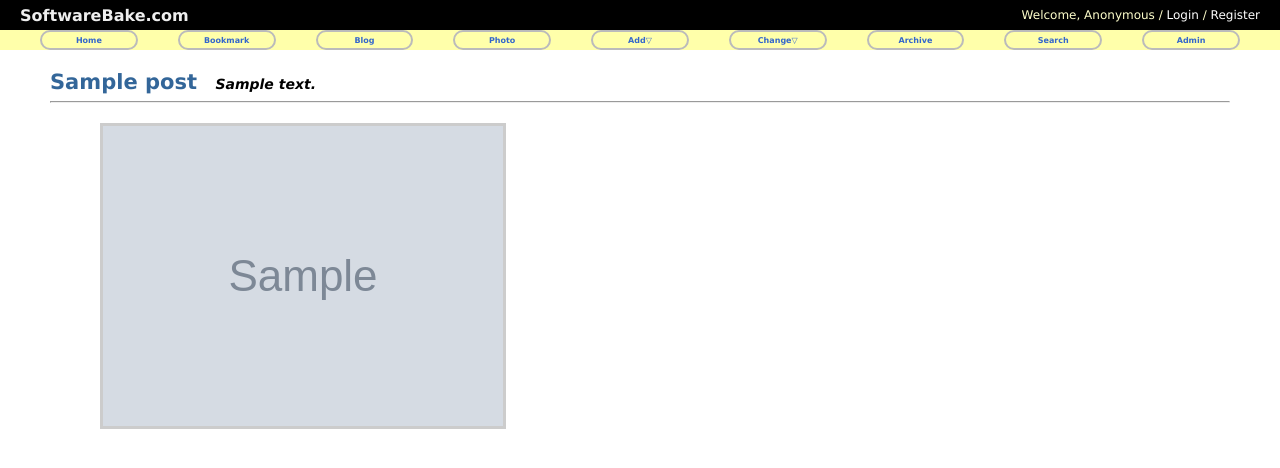
After one commit to Appbakehouse/Django-Appbakehouse-homepage, a Django app: template SoftwareBake/photo/templates/photo/album_list.html in a window 1280 px wide. The commit adds this page. Shown: the top 468 px of the page. Run offline with Django 3.2, Linux system fonts and the light colour scheme; the template is opened without the code that fills it: most values are stand-ins (such as "Sample title", 1, 10 or a date in 2020); grey boxes marked "Sample" are stand-in pictures.

Commit message:
add photo app link to base.html add templeates for new views test photo upload resove issue below - save raise IOError("cannot write mode %p as JPEG" % im.mode)

```diff
--- a/SoftwareBake/SoftwareBake/templates/base.html
+++ b/SoftwareBake/SoftwareBake/templates/base.html
@@ -32,7 +32,7 @@
     <li><a href="{% url 'home' %}">Home</a></li>
     <li><a href="{% url 'bookmark:index' %}">Bookmark</a></li>
     <li><a href="{% url 'blog:index' %}">Blog</a></li>
-    <li><a href="#">Photo</a></li>
+    <li><a href="{% url 'photo:index' %}">Photo</a></li>
 
     <li><a href="#">Add&bigtriangledown;</a>
         <ul>
--- /dev/null
+++ b/SoftwareBake/photo/static/photo/photo.css
@@ -0,0 +1,54 @@
+/* album_list.html */
+div.album-list {
+    margin: 20px 50px;
+}
+
+div.album-list-photo {
+    float: left;
+    width: 150px;
+    height: 180px;
+}
+
+/* album_detail.html */
+div.album-detail {
+    margin: 30px 10px;
+}
+
+div.album-detail-photo {
+    float: left;
+    width: 220px;
+    height: 220px;
+}
+
+div.album-detail-photo > li {
+    font-size: 10px;
+    font-weight: bold;
+    font-style: italic;
+}
+
+/* photo_detail.html */
+table.photo-detail {
+    margin: 30px 50px 0 50px;
+    border: 1px solid #ccc;
+}
+
+table.photo-detail td {
+    width: 50%;
+}
+
+table.photo-detail ul li {
+    font-weight: bold;
+}
+
+table.photo-detail ul p {
+    font-style: italic;
+}
+
+/* common */
+img.thumbnail {
+    border:3px solid #ccc;
+}
+
+div.clear_float {
+    clear: both;
+}
--- /dev/null
+++ b/SoftwareBake/photo/templates/photo/album_list.html
@@ -0,0 +1,33 @@
+{% extends "base.html" %}
+
+{% block title %}album_list.html{% endblock %}
+
+{% load staticfiles %}
+{% block extrastyle %}{% static "photo/photo.css" %}{% endblock %}
+
+{% block content %}
+<div id="content">
+
+    {% for item in object_list %}
+
+    <div class="clear_float">
+        <h2 style="display:inline"><a href="{% url 'photo:album_detail' item.id %}">{{ item.name }}</a></h2>
+        &emsp;<b><i>{{ item.description }}</i></b>
+    </div>
+
+    <hr/>
+
+    <div class="album-list">
+        {% for photo in item.photo_set.all|slice:":5" %}
+        <div class="album-list-photo">
+            <a href="{{ photo.get_absolute_url }}">
+            <img class="thumbnail" src="{{ photo.image.thumb_url }}" />
+            </a>
+        </div>
+        {% endfor %}
+    </div>
+
+    {% endfor %}
+
+</div>
+{% endblock %}
```
Also changed, not shown: SoftwareBake/photo/fields.py (+23 -6 lines), SoftwareBake/photo/templates/index.html (deleted, +0 -9 lines), SoftwareBake/photo/templates/photo/album_detail.html (added, +29 -0 lines), SoftwareBake/photo/templates/photo/photo_detail.html (added, +35 -0 lines), SoftwareBake/media/photo/2018/03/http_status_code.png (added), SoftwareBake/media/photo/2018/03/http_status_code.thumb.jpg (added), SoftwareBake/media/photo/2018/03/jisan_chajin_oh.jpg (added), SoftwareBake/media/photo/2018/03/jisan_chajin_oh.thumb.jpg (added), 1 other file.
